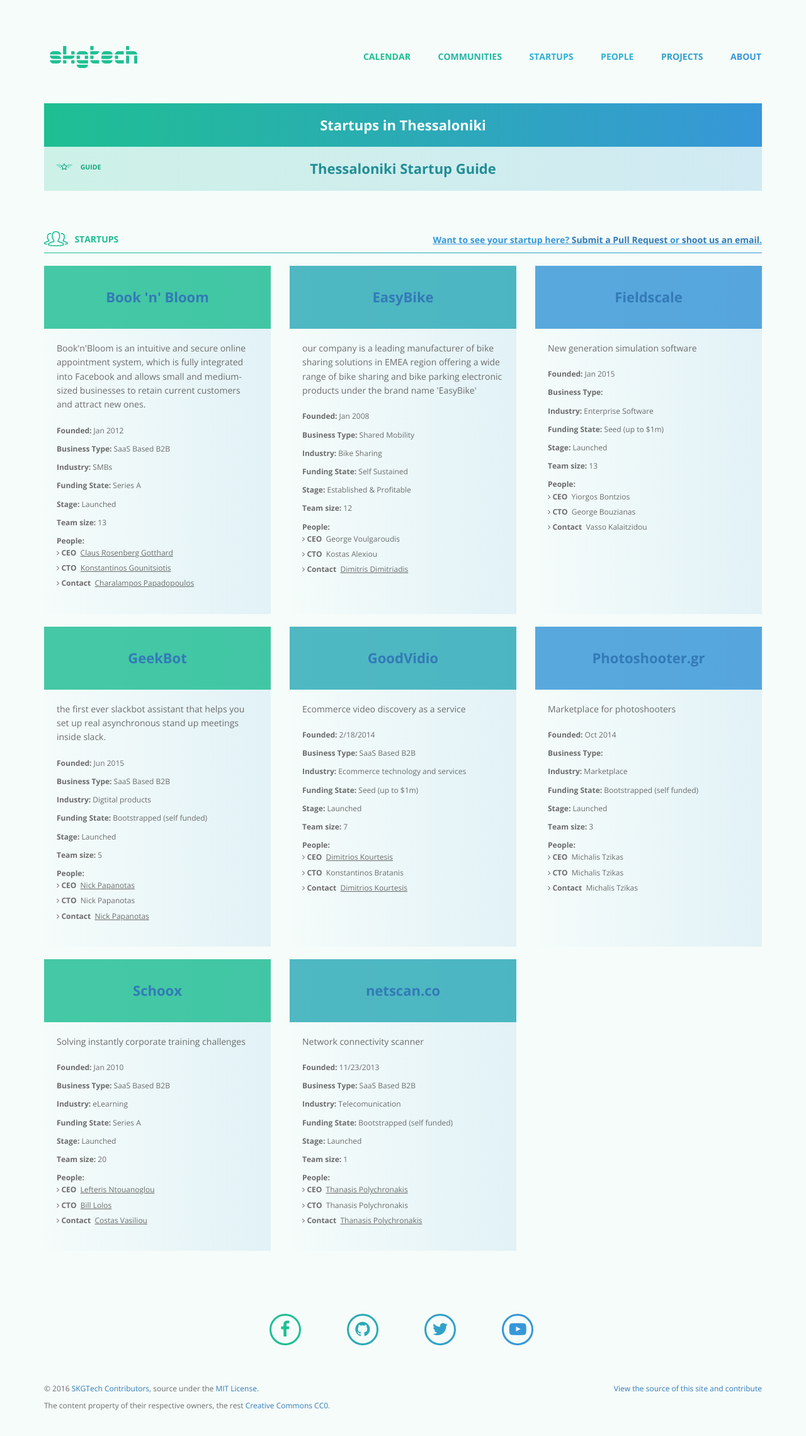
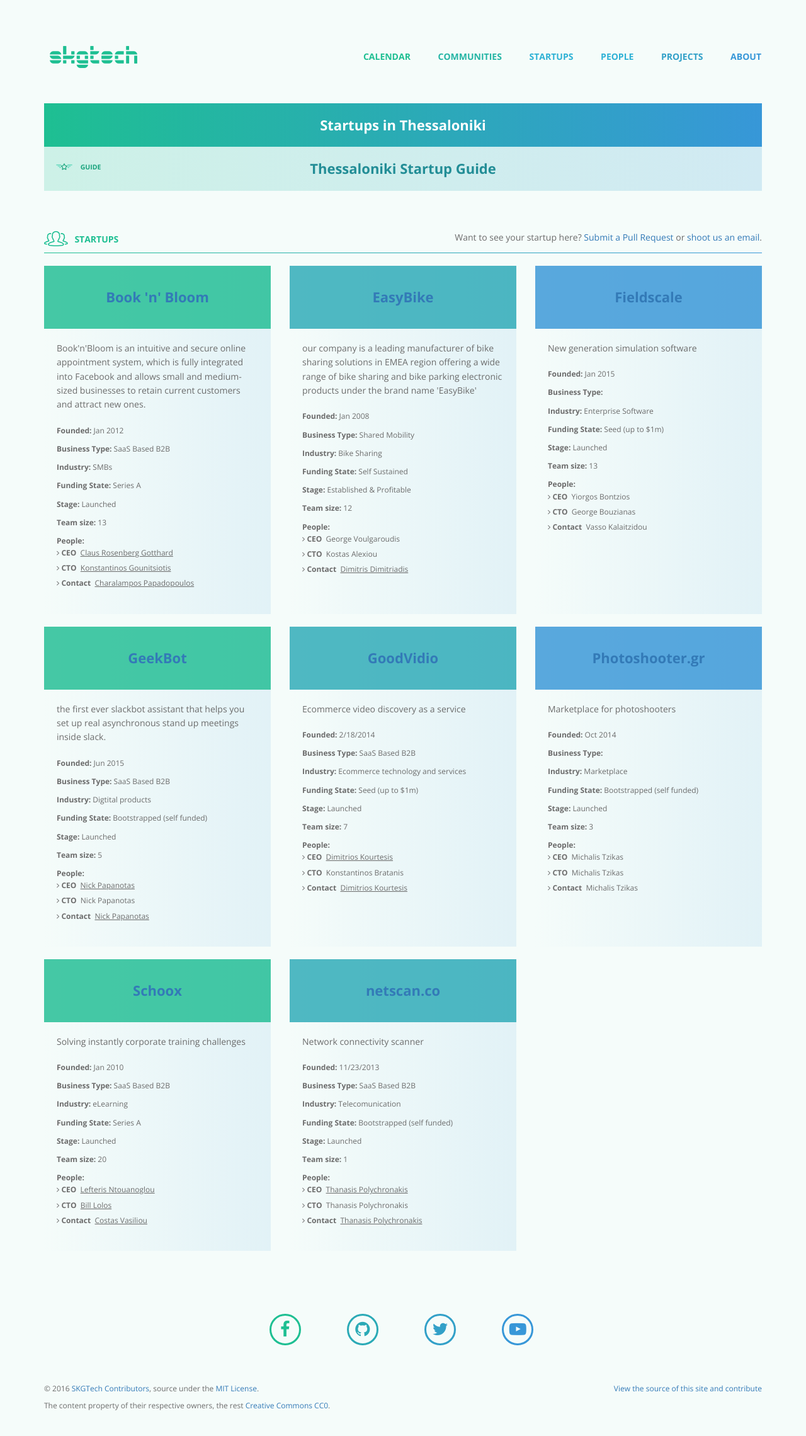
Before and after one commit to skgtech/skgtech.github.io, a Jekyll site: the page built from startups/index.html, in a window 1280 px wide. Shown: the whole page at 63% size. Built offline with Jekyll 4.4.1, drawn with Linux system fonts in a browser that asks for light colours; nearby versions of some CDN libraries.

Commit message:
remove class from startups copy

```diff
--- a/startups/index.html
+++ b/startups/index.html
@@ -32,7 +32,7 @@ weight: 80
           Startups
         </div>
       </div>
-      <div class="create">
+      <div>
         Want to see your startup here?
         <a href="https://github.com/skgtech/skgtech.github.io/blob/master/_data/startups.yaml" target="_blank" title="The Communities data file">Submit a Pull Request</a> or <a href="mailto:info@skgtech.io" title="Email skgtech">shoot us an email</a>.
       </div>
```
